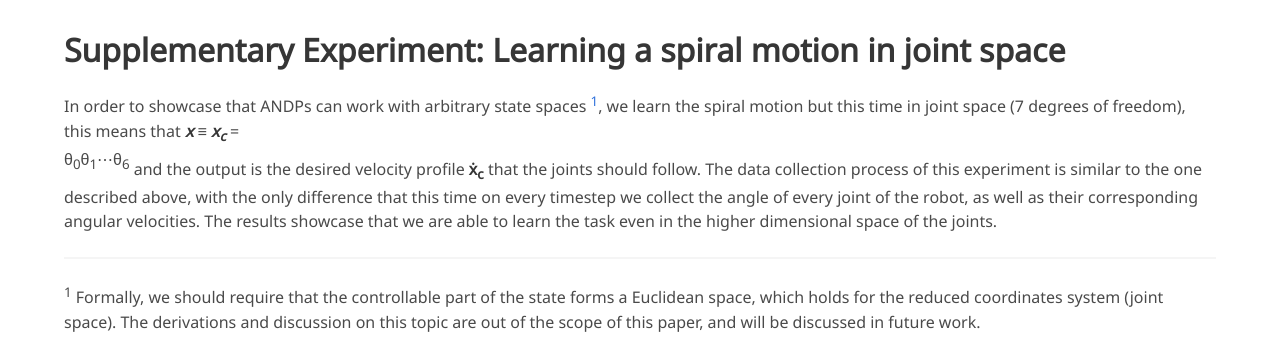
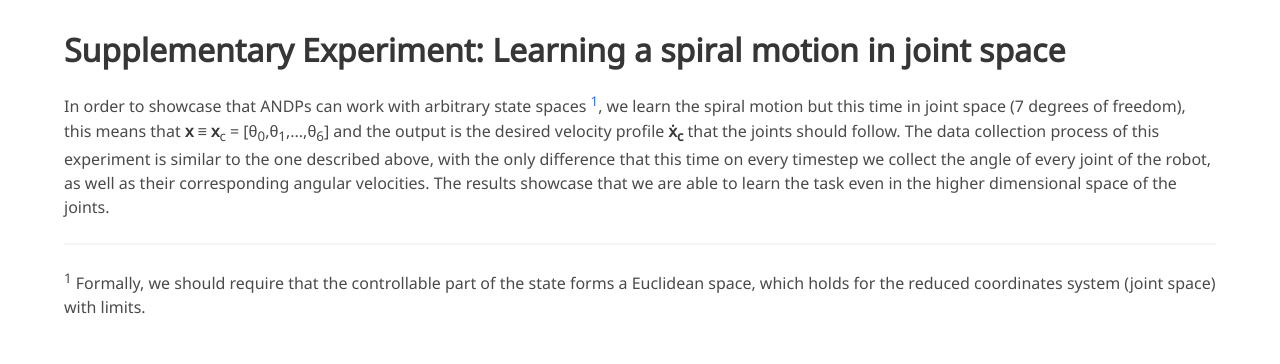
Before and after one commit to NOSALRO/andps, a plain HTML site: page docs/index.html in a window 1280 px wide. Shown: the part 7240-7604 px from the top of the page. Drawn offline with nearby package versions, Linux system fonts and the light colour scheme; grey boxes are pictures that could not be loaded; some icons are missing; a web font is replaced by a local one.

Commit message:
[web] small changes in text of spiral experiment

```diff
--- a/docs/index.html
+++ b/docs/index.html
@@ -256,31 +256,36 @@
             <h2 class="subtitle has-text-centered">
               Qualitative results for ANDPs, SEDS, and NNs in selected splits of the LASA dataset.
             </h2>
-            <img src="static/images/lasa_qualitative_0.png" alt="Lasa Qualitative 1/5" style="width: 80%; margin-left: 10%;">
+            <img src="static/images/lasa_qualitative_0.png" alt="Lasa Qualitative 1/5"
+              style="width: 80%; margin-left: 10%;">
           </div>
           <div class="item">
             <h2 class="subtitle has-text-centered">
               Qualitative results for ANDPs, SEDS, and NNs in selected splits of the LASA dataset.
             </h2>
-            <img src="static/images/lasa_qualitative_1.png" alt="Lasa Qualitative 2/5" style="width: 80%; margin-left: 10%;">
+            <img src="static/images/lasa_qualitative_1.png" alt="Lasa Qualitative 2/5"
+              style="width: 80%; margin-left: 10%;">
           </div>
           <div class="item">
             <h2 class="subtitle has-text-centered">
               Qualitative results for ANDPs, SEDS, and NNs in selected splits of the LASA dataset.
             </h2>
-            <img src="static/images/lasa_qualitative_2.png" alt="Lasa Qualitative 3/5" style="width: 80%; margin-left: 10%;">
+            <img src="static/images/lasa_qualitative_2.png" alt="Lasa Qualitative 3/5"
+              style="width: 80%; margin-left: 10%;">
           </div>
           <div class="item">
             <h2 class="subtitle has-text-centered">
               Qualitative results for ANDPs, SEDS, and NNs in selected splits of the LASA dataset.
             </h2>
-          <img src="static/images/lasa_qualitative_3.png" alt="Lasa Qualitative 4/5" style="width: 80%; margin-left: 10%;">
+            <img src="static/images/lasa_qualitative_3.png" alt="Lasa Qualitative 4/5"
+              style="width: 80%; margin-left: 10%;">
           </div>
           <div class="item">
             <h2 class="subtitle has-text-centered">
               Qualitative results for ANDPs, SEDS, and NNs in selected splits of the LASA dataset.
             </h2>
-        <img src="static/images/lasa_qualitative_4.png" alt="ANDPs Lasa Qualitative 5/5" style="width: 80%; margin-left: 10%;">
+            <img src="static/images/lasa_qualitative_4.png" alt="ANDPs Lasa Qualitative 5/5"
+              style="width: 80%; margin-left: 10%;">
           </div>
         </div>
       </div>
@@ -524,17 +529,7 @@
         <h2 class="title is-3">Supplementary Experiment: Learning a spiral motion in joint space</h2>
         <p>In order to showcase that ANDPs can work with arbitrary state spaces
           <sup><a href="#footnote1">1</a></sup>, we learn the spiral motion but this time in joint space (7 degrees of
-          freedom), this means that <strong><i>x</i></strong> ≡ <strong><i>x<sub>c</sub></i></strong> =
-          <span style="display:inline-block; vertical-align:middle;">
-            <table style="display:inline-table;">
-              <tr>
-                <td>θ<sub>0</sub></td>
-                <td>θ<sub>1</sub></td>
-                <td>⋯</td>
-                <td>θ<sub>6</sub></td>
-              </tr>
-            </table>
-          </span>
+          freedom), this means that <strong>x</strong> ≡ <strong>x</strong><sub>c</sub> = [θ<sub>0</sub>,θ<sub>1</sub>,...,θ<sub>6</sub>]
           and the output is the desired velocity profile <strong>ẋ<sub>c</sub></strong> that the joints should follow.
           The data collection process of this experiment is similar to the one described above, with the only difference
           that this time on every timestep we collect the angle of every joint of the robot, as well as their
@@ -544,8 +539,7 @@
 
         <hr>
         <p id="footnote1"><sup>1</sup> Formally, we should require that the controllable part of the state forms a
-          Euclidean space, which holds for the reduced coordinates system (joint space). The derivations and discussion
-          on this topic are out of the scope of this paper, and will be discussed in future work.</p>
+          Euclidean space, which holds for the reduced coordinates system (joint space) with limits.</p>
 
       </div>
 
```
Lines whose indentation alone changed are shown as unchanged.
